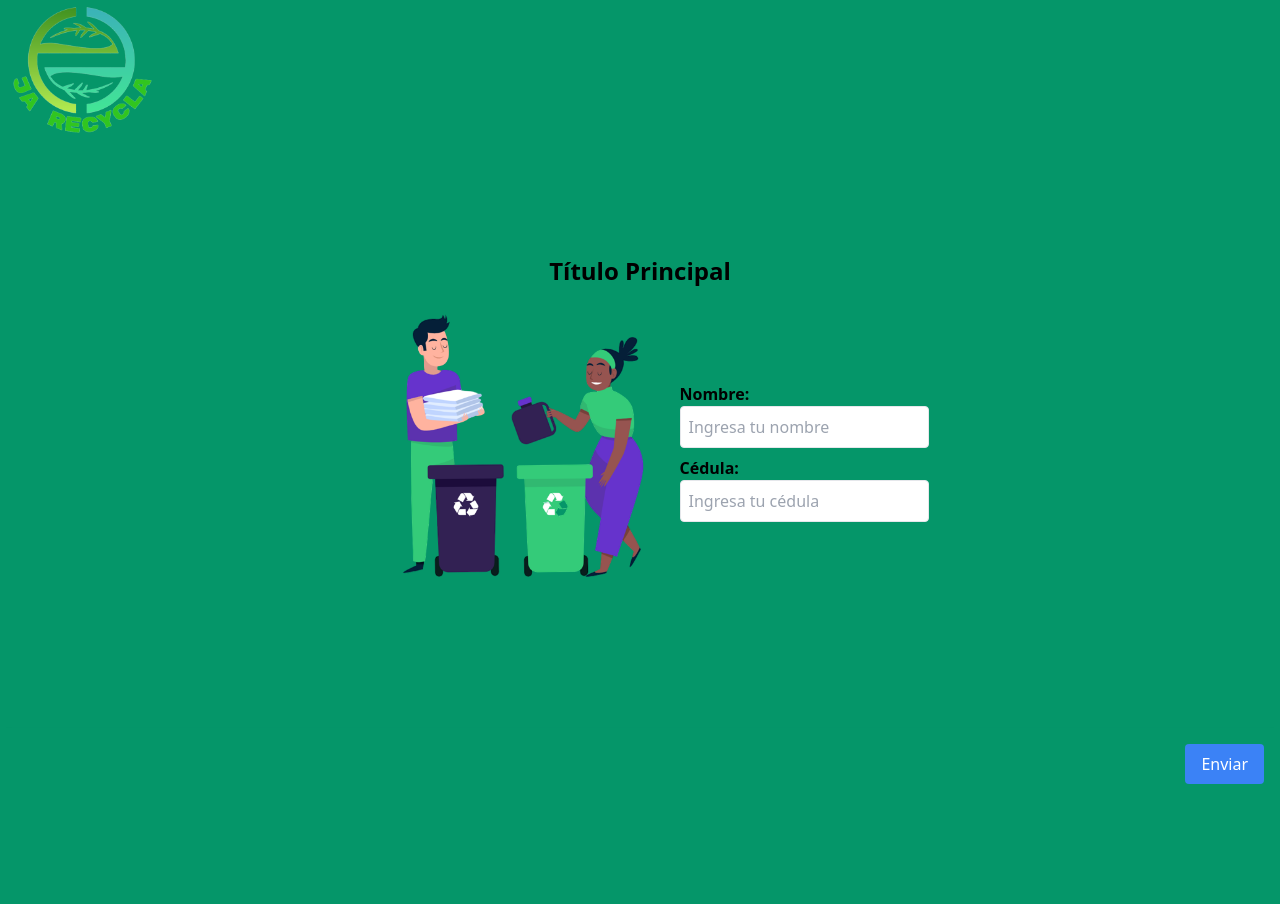
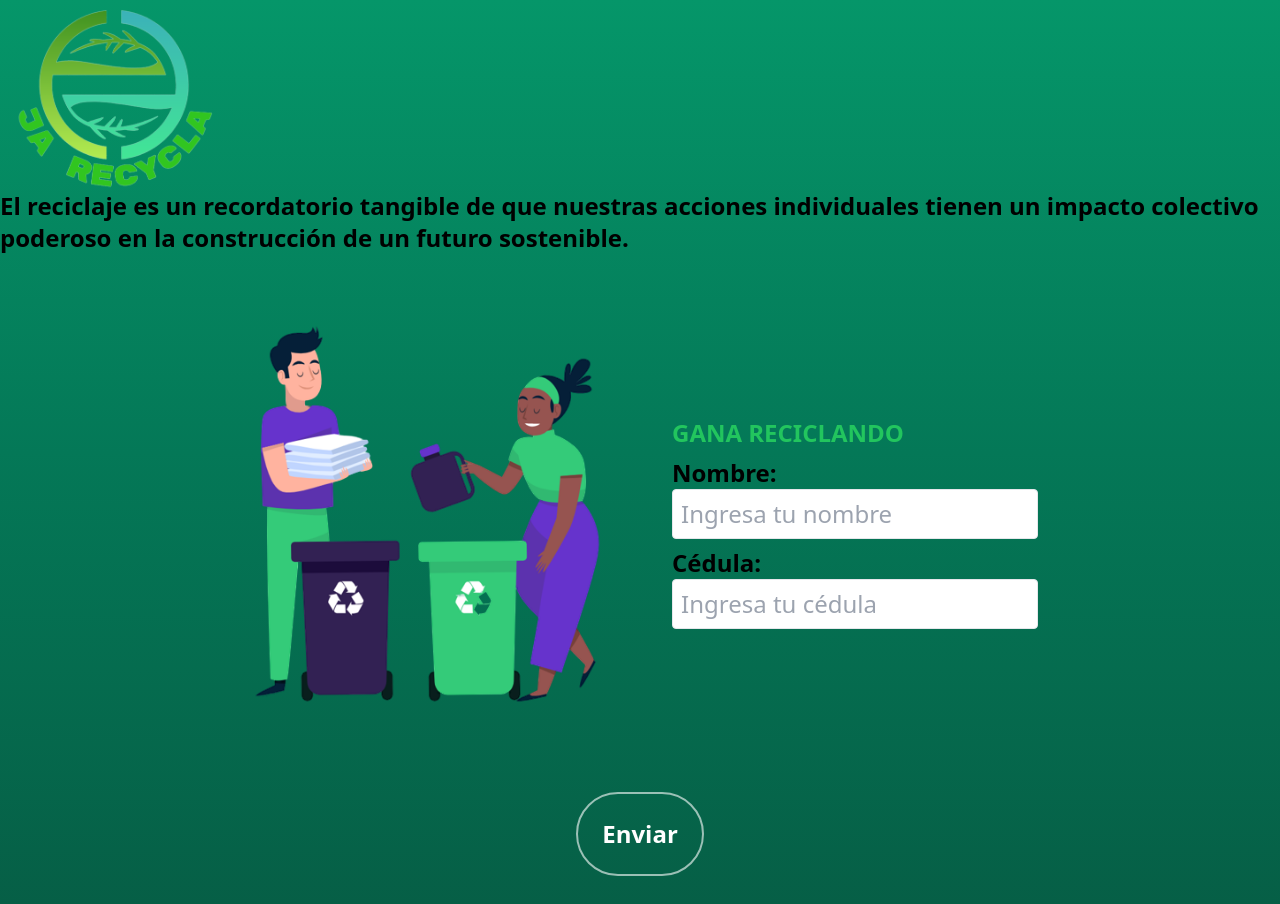
Before and after one commit to camila-duarte/JaRecycla, a plain HTML site: page templates/vista1.html in a window 1280 px wide. Before the commit the page ends 800 px from the top, so only its background shows below. Drawn offline with nearby package versions, Linux system fonts and the light colour scheme.

Commit message:
Update vista1.html

```diff
--- a/templates/vista1.html
+++ b/templates/vista1.html
@@ -8,16 +8,17 @@
 <title>Ja Recycla</title>
 </head>
 
-<body class="bg-emerald-600">
+<body class="min-height-100 bg-gradient-to-t from-emerald-800 via-emerald-700 to-emerald-600 ">
     <div class="flex flex-col min-h-screen">
       <header class="w-1/4">
-        <img src="/image/JA_RECYCLA_CON_ESPACIO_COMPLETO-removebg-preview.png" alt="Logo" class="w-1/2">
+        <img src="/image/JA_RECYCLA_CON_ESPACIO_COMPLETO-removebg-preview.png" alt="Logo" class="object-center w-56">
       </header>
-      <main class="flex-grow flex flex-col items-center justify-center p-4">
-        <h1 class="text-2xl font-semibold mb-4">Título Principal</h1>
-        <div class="mb-2 flex items-center">
-          <img src="/image/personas.png" alt="Imagen" class="max-w-xs mr-2">
-          <div>
+      <h1 class="text-2xl font-semibold mb-4">El reciclaje es un recordatorio tangible de que nuestras acciones individuales tienen un impacto colectivo poderoso en la construcción de un futuro sostenible.</h1>
+      <main class="flex-grow flex items-center justify-center p-10">
+        <div class="flex items-center">
+          <img src="/image/personas.png" alt="Imagen" class="w-1/2">
+          <div class="pl-8 text-2xl">
+            <h2 class="text-green-500 font-semibold text-shadow mb-2">GANA RECICLANDO</h2>
             <label class="block font-semibold">Nombre:</label>
             <input class="w-full p-2 border rounded mb-2" type="text" placeholder="Ingresa tu nombre">
             <label class="block font-semibold">Cédula:</label>
@@ -25,9 +26,9 @@
           </div>
         </div>
       </main>
-      <footer class="shadow-md p-4 flex justify-end">
-        <button class="px-4 py-2 bg-blue-500 text-white rounded">Enviar</button>
+      <footer class="p-4 flex justify-center">
+        <button class="p-6 hover:bg-green-600 text-white transition duration-300 ease-in text-2xl font-semibold mb-3 rounded-full border-2 border-white border-opacity-60">Enviar</button>
       </footer>
     </div>
-  </body>
-  </html>
+</body>
+</html>
```
